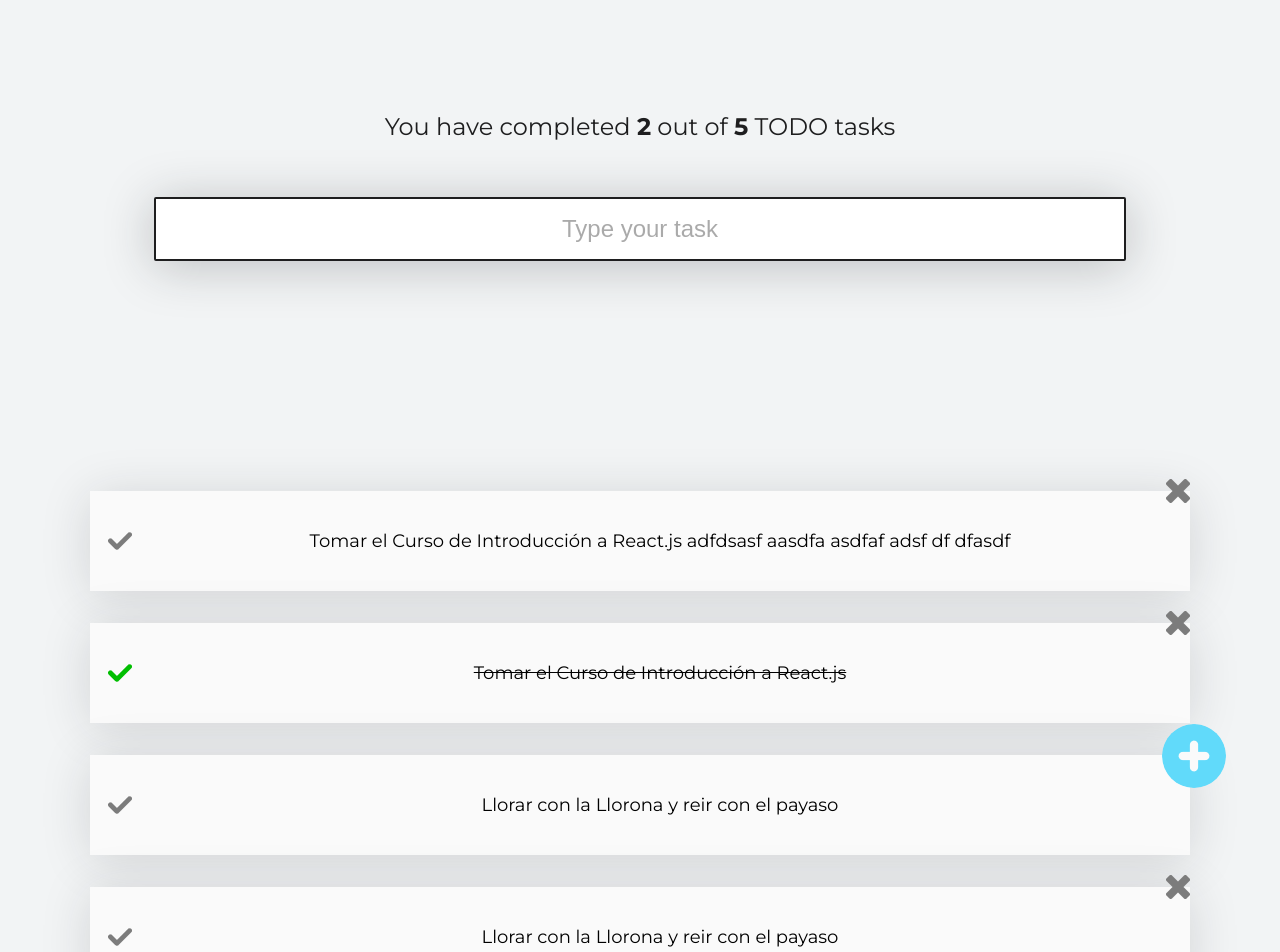
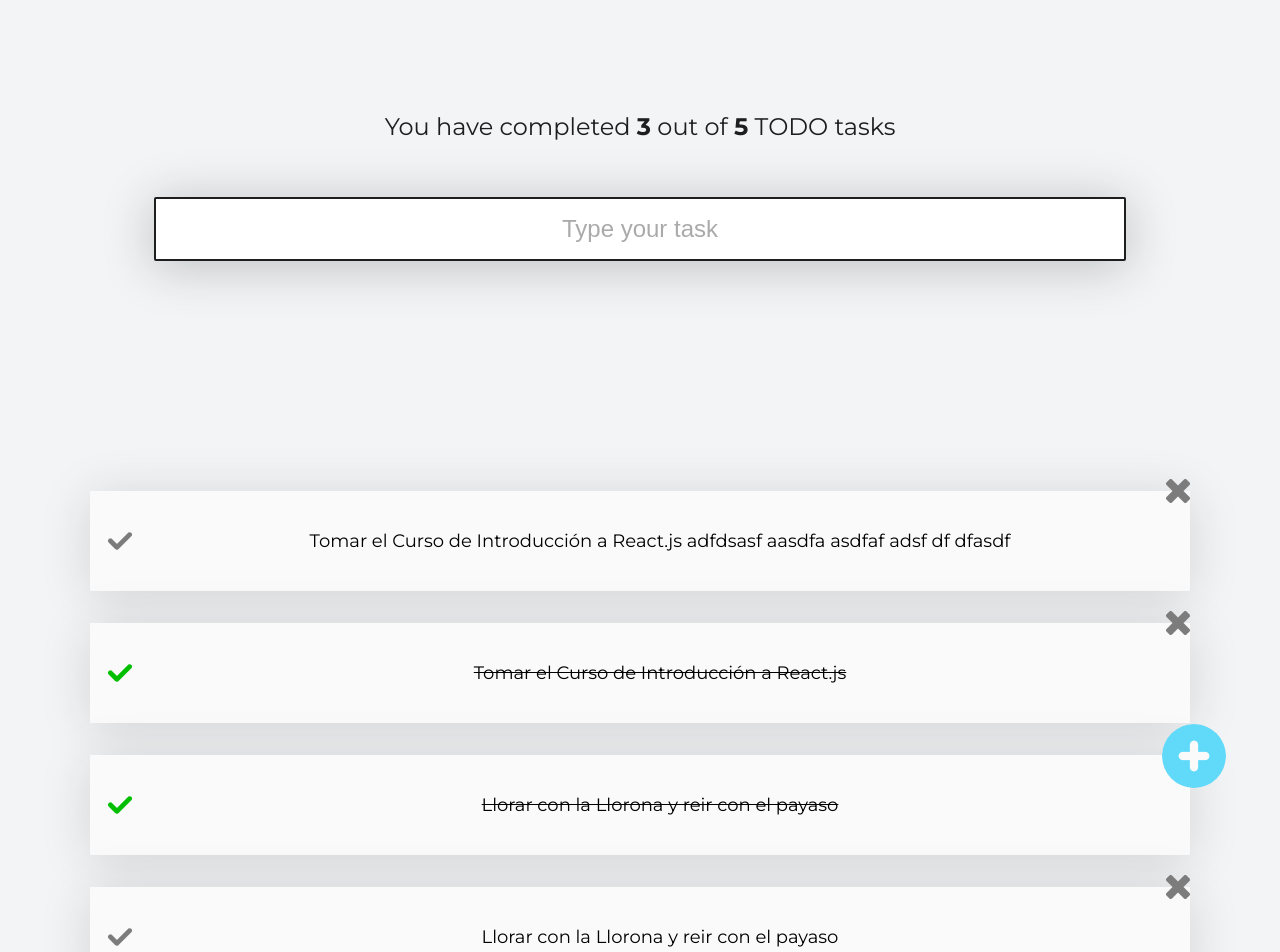
Before and after one commit to jhojan789/todo-list, a React (Create React App) app: page / in a window 1280 px wide. Shown: the top 952 px of the page. Built offline with nearby package versions, Linux system fonts and the light colour scheme.

Commit message:
Counting todos

```diff
--- a/src/App.js
+++ b/src/App.js
@@ -3,6 +3,7 @@ import { TodoSearch } from './TodoSearch';
 import { TodoList } from './TodoList';
 import { TodoItem } from './TodoItem';
 import {TodoCreateButton } from './TodoCreateButton';
+import { useState } from 'react';
 
 
 
@@ -10,7 +11,7 @@ import {TodoCreateButton } from './TodoCreateButton';
 const defaultTodos = [
   {name:'Tomar el Curso de Introducción a React.js adfdsasf aasdfa asdfaf adsf df dfasdf  ',completed:false, id: 1},
   {name:'Tomar el Curso de Introducción a React.js',completed:true, id: 2},
-  {name:'Llorar con la Llorona y reir con el payaso',completed:false, id: 3},
+  {name:'Llorar con la Llorona y reir con el payaso',completed:true, id: 3},
   {name:'Llorar con la Llorona y reir con el payaso',completed:false, id: 4},
   {name:'Llorar con la Llorona y reir con el payaso',completed:true, id: 5},
 ];
@@ -18,12 +19,23 @@ const defaultTodos = [
 
 
 function App() {
+  const [searchValue, setSearchValue] = useState('');
+  const [todos, setTodos] = useState(defaultTodos);
+
+  console.log('This is the value ' + searchValue);
+
+  const completedTodos = todos.filter(todo=>!!todo.completed).length;
+  const totalTodos = todos.length;
+
+
 
   return (
       <>
-        <TodoCounter completed={2} total={5}/>
+        <TodoCounter completed={completedTodos} total={totalTodos}/>
 
-        <TodoSearch/>
+        <TodoSearch
+          setSearchValue={setSearchValue}
+        />
         <TodoList>
           {
             defaultTodos.map(todo=>
--- a/src/TodoSearch.js
+++ b/src/TodoSearch.js
@@ -1,12 +1,10 @@
 import './TodoSearch.css';
-import { useState } from 'react';
 
 
 
-function TodoSearch(){
-  const [searchValue, setSearchValue] = useState('');
 
-  console.log('This is the value ' + searchValue);
+function TodoSearch({setSearchValue}){
+
 
   return(
     <>
```
